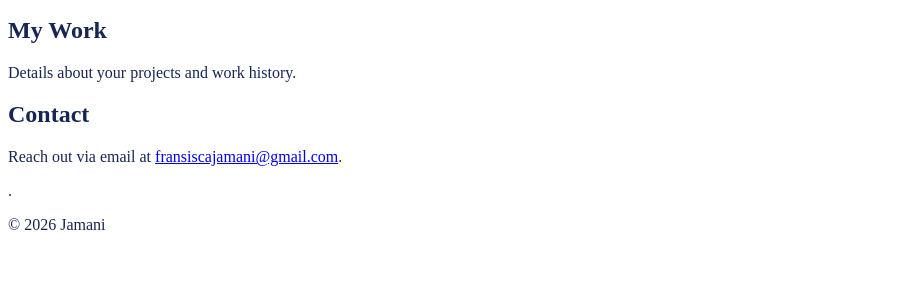
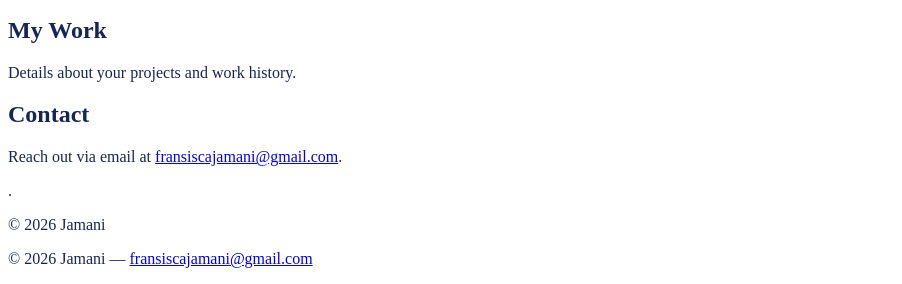
Before and after one commit to jamani-itee/bio-page, a plain HTML site: page index.html in a window 1280 px wide. Shown: the part 574-858 px from the top of the page, without its empty margins (0-902 px from the left). Before the commit the page ends 824 px from the top, so only its background shows below. Drawn offline with Linux system fonts and the light colour scheme.

Commit message:
Add professional email to footer so visitors can contact me from any section

```diff
--- a/index.html
+++ b/index.html
@@ -38,6 +38,9 @@
 
   <footer>
     <p>&copy; 2026 Jamani</p>
+
+  <p>&copy; 2026 Jamani &mdash; <a href="mailto:fransiscajamani@gmail.com">fransiscajamani@gmail.com</a></p>
+
   </footer>
 </body>
 </html>
```
